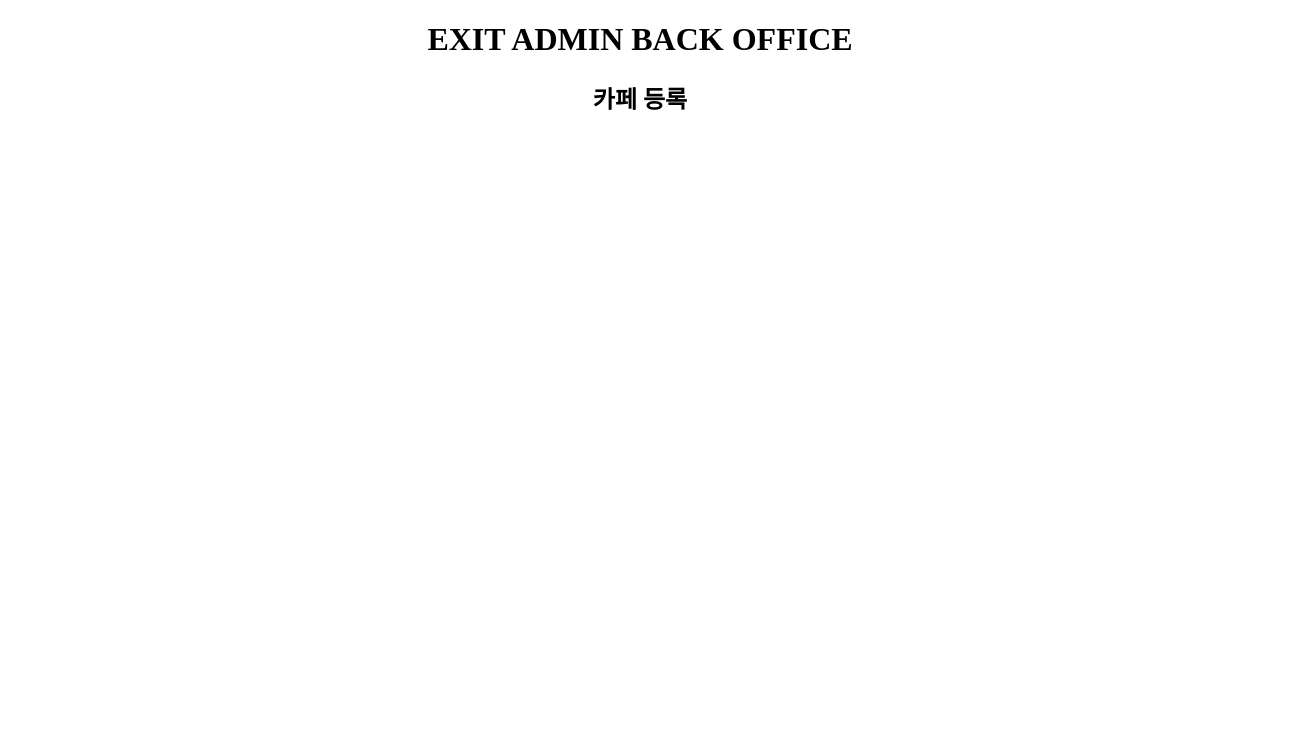
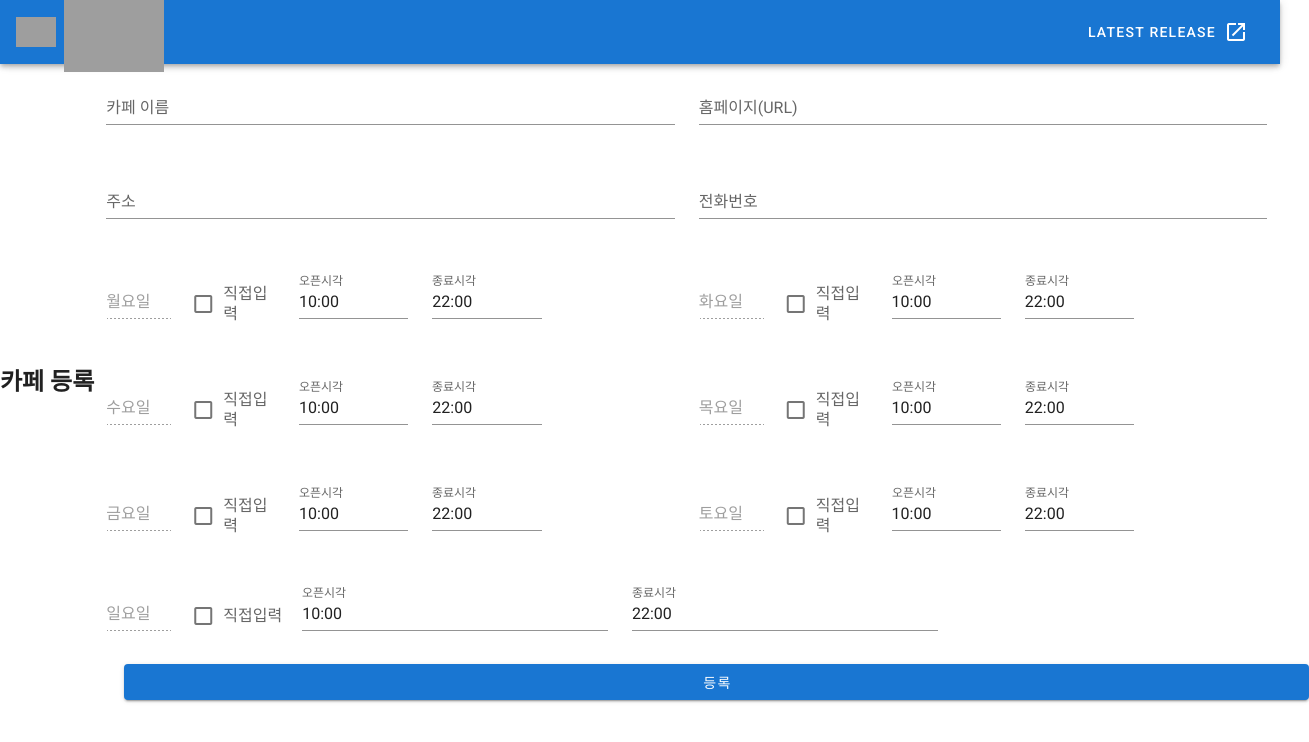
Before and after one commit to DDD-Community/jsonWeb-admin, a Vue app: page /register/cafe in a window 1280 px wide. Shown: the top 742 px of the page, 1309 px wide, since content can reach past the window. Built offline with nearby package versions, Linux system fonts and the light colour scheme; grey boxes are pictures that could not be loaded.

Commit message:
feat: add OpenHourInput component

```diff
--- a/package.json
+++ b/package.json
@@ -23,7 +23,11 @@
     "@vue/cli-service": "~5.0.0",
     "eslint": "^7.32.0",
     "eslint-plugin-vue": "^8.0.3",
-    "vue-template-compiler": "^2.6.14"
+    "sass": "~1.32.0",
+    "sass-loader": "^10.0.0",
+    "vue-cli-plugin-vuetify": "~2.5.8",
+    "vue-template-compiler": "^2.6.14",
+    "vuetify-loader": "^1.7.0"
   },
   "eslintConfig": {
     "root": true,
--- a/public/index.html
+++ b/public/index.html
@@ -1,11 +1,13 @@
 <!DOCTYPE html>
-<html lang="">
+<html lang="en">
   <head>
     <meta charset="utf-8">
     <meta http-equiv="X-UA-Compatible" content="IE=edge">
     <meta name="viewport" content="width=device-width,initial-scale=1.0">
     <link rel="icon" href="<%= BASE_URL %>favicon.ico">
     <title><%= htmlWebpackPlugin.options.title %></title>
+    <link rel="stylesheet" href="https://fonts.googleapis.com/css?family=Roboto:100,300,400,500,700,900">
+    <link rel="stylesheet" href="https://cdn.jsdelivr.net/npm/@mdi/font@latest/css/materialdesignicons.min.css">
   </head>
   <body>
     <noscript>
--- a/src/App.vue
+++ b/src/App.vue
@@ -1,17 +1,55 @@
 <template>
-  <div id="app">
-    <h1>EXIT ADMIN BACK OFFICE</h1>
-    <router-view></router-view>
-  </div>
+  <v-app>
+    <v-app-bar
+      app
+      color="primary"
+      dark
+    >
+      <div class="d-flex align-center">
+        <v-img
+          alt="Vuetify Logo"
+          class="shrink mr-2"
+          contain
+          src="https://cdn.vuetifyjs.com/images/logos/vuetify-logo-dark.png"
+          transition="scale-transition"
+          width="40"
+        />
+
+        <v-img
+          alt="Vuetify Name"
+          class="shrink mt-1 hidden-sm-and-down"
+          contain
+          min-width="100"
+          src="https://cdn.vuetifyjs.com/images/logos/vuetify-name-dark.png"
+          width="100"
+        />
+      </div>
+
+      <v-spacer></v-spacer>
+
+      <v-btn
+        href="https://github.com/vuetifyjs/vuetify/releases/latest"
+        target="_blank"
+        text
+      >
+        <span class="mr-2">Latest Release</span>
+        <v-icon>mdi-open-in-new</v-icon>
+      </v-btn>
+    </v-app-bar>
+
+    <v-main>
+      <router-view/>
+    </v-main>
+  </v-app>
 </template>
 
 <script>
+
 export default {
-  name: "App",
+  name: 'App',
+
+  data: () => ({
+    //
+  }),
 };
 </script>
-<style>
-body {
-  text-align: center;
-}
-</style>
--- /dev/null
+++ b/src/components/OpenHourInput.vue
@@ -0,0 +1,40 @@
+<template>
+  <div class="d-flex align-center">
+    <div class="d-flex align-center">
+      <v-text-field id="date" disabled :label="`${date}`"></v-text-field>
+    </div>
+    <div class="d-flex ml-5 mr-5">
+      <v-checkbox v-model="directInput" :label="'직접입력'"></v-checkbox>
+    </div>
+    <v-row v-if="!directInput">
+      <TimePicker :label="'오픈시각'"></TimePicker>
+      <TimePicker :label="'종료시각'"></TimePicker>
+    </v-row>
+    <v-row v-if="directInput">
+      <v-text-field>직접입력</v-text-field>
+    </v-row>
+  </div>
+</template>
+
+<script>
+import TimePicker from "@/components/TimePicker.vue";
+
+export default {
+  name: "OpenHourInput",
+  props: ["date"],
+  components: {
+    TimePicker,
+  },
+  data: () => ({
+    directInput: false,
+  }),
+  methods: {},
+  mounted() {},
+};
+</script>
+
+<style scoped>
+/deep/ #date {
+  width: 65px;
+}
+</style>
--- /dev/null
+++ b/src/components/TimePicker.vue
@@ -0,0 +1,56 @@
+<template>
+  <v-col cols="4" sm="6" md="4">
+    <v-dialog
+      ref="dialog"
+      v-model="timeModal"
+      :return-value.sync="time"
+      persistent
+      lazy
+      full-width
+      width="290px"
+    >
+      <template v-slot:activator="{ on }">
+        <v-text-field
+          v-model="time"
+          :label="`${label}`"
+          readonly
+          v-on="on"
+        ></v-text-field>
+      </template>
+      <v-time-picker
+        v-if="timeModal"
+        v-model="time"
+        full-width
+        :allowed-minutes="allowedMinutes"
+      >
+        <v-spacer></v-spacer>
+        <v-btn flat color="primary" @click="timeModal = false">Cancel</v-btn>
+        <v-btn flat color="primary" @click="set">OK</v-btn>
+      </v-time-picker>
+    </v-dialog>
+  </v-col>
+</template>
+
+<script>
+export default {
+  name: "TimePicker",
+  props: ["label"],
+  data: () => ({
+    time: "",
+    timeModal: false,
+  }),
+  methods: {
+    set() {
+      this.$refs.dialog.save(this.time);
+    },
+    allowedMinutes: (m) => m % 5 === 0,
+  },
+  mounted() {
+    if (this.label === "오픈시각") {
+      this.time = "10:00";
+    } else if (this.label === "종료시각") {
+      this.time = "22:00";
+    }
+  },
+};
+</script>
--- a/src/main.js
+++ b/src/main.js
@@ -1,18 +1,15 @@
 import Vue from "vue";
 import App from "./App.vue";
 import VueRouter from "vue-router";
-import routes from "@/routers/Router";
+import router from "./router";
+import vuetify from './plugins/vuetify'
 
 Vue.use(VueRouter);
 
 Vue.config.productionTip = false;
 
-const router = new VueRouter({
-  mode: "history",
-  routes,
-});
-
 new Vue({
-  render: (h) => h(App),
   router,
+  vuetify,
+  render: (h) => h(App)
 }).$mount("#app");
--- a/src/pages/RegisterCafePage.vue
+++ b/src/pages/RegisterCafePage.vue
@@ -1,16 +1,113 @@
 <template>
-  <div>
+  <div class="d-flex align-center">
     <h2>카페 등록</h2>
+    <v-form>
+      <v-container>
+        <v-row>
+          <v-col>
+            <v-text-field
+              v-model="cafeName"
+              label="카페 이름"
+              required
+            ></v-text-field>
+          </v-col>
+          <v-col>
+            <v-text-field
+              v-model="homepage"
+              label="홈페이지(URL)"
+              required
+            ></v-text-field>
+          </v-col>
+        </v-row>
+        <v-row>
+          <v-col>
+            <v-text-field
+              v-model="address"
+              label="주소"
+              required
+            ></v-text-field>
+          </v-col>
+          <v-col>
+            <v-text-field
+              v-model="tel"
+              label="전화번호"
+              required
+            ></v-text-field>
+          </v-col>
+        </v-row>
+        <v-row>
+          <v-col>
+            <OpenHourInput :date="'월요일'"></OpenHourInput>
+          </v-col>
+          <v-col>
+            <OpenHourInput :date="'화요일'"></OpenHourInput>
+          </v-col>
+        </v-row>
+        <v-row>
+          <v-col>
+            <OpenHourInput :date="'수요일'"></OpenHourInput>
+          </v-col>
+          <v-col>
+            <OpenHourInput :date="'목요일'"></OpenHourInput>
+          </v-col>
+        </v-row>
+        <v-row>
+          <v-col>
+            <OpenHourInput :date="'금요일'"></OpenHourInput>
+          </v-col>
+          <v-col>
+            <OpenHourInput :date="'토요일'"></OpenHourInput>
+          </v-col>
+        </v-row>
+        <v-row>
+          <v-col>
+            <OpenHourInput :date="'일요일'"></OpenHourInput>
+          </v-col>
+        </v-row>
+      </v-container>
+      <v-btn block color="primary" @click="registerCafe">등록</v-btn>
+    </v-form>
   </div>
 </template>
 
 <script>
+import OpenHourInput from "@/components/OpenHourInput.vue";
+
 export default {
   name: "registerCafe",
-  props: {
-    msg: String,
+  components: {
+    OpenHourInput,
   },
+  data() {
+    return {
+      checkbox: false,
+      cafeName: "",
+      homepage: "",
+      address: "",
+      tel: "",
+    };
+  },
+  methods: {
+    registerCafe() {
+      const form = {
+        cafeName: this.cafeName,
+        homepage: this.homepage,
+        address: this.address,
+        tel: this.tel,
+      };
+      console.log(form);
+    },
+  },
+  computed: {},
 };
 </script>
 
-<style scoped></style>
+<style scoped>
+/deep/ .v-btn {
+  margin-left: 30px;
+}
+
+v-text-field {
+  width: 100px;
+}
+</style>
--- /dev/null
+++ b/src/plugins/vuetify.js
@@ -0,0 +1,7 @@
+import Vue from 'vue';
+import Vuetify from 'vuetify/lib/framework';
+
+Vue.use(Vuetify);
+
+export default new Vuetify({
+});
--- a/vue.config.js
+++ b/vue.config.js
@@ -1,4 +1,6 @@
 const { defineConfig } = require('@vue/cli-service')
 module.exports = defineConfig({
-  transpileDependencies: true
+  transpileDependencies: [
+    'vuetify'
+  ]
 })
```
Also changed, not shown: src/components/HelloWorld.vue (+145 -52 lines), src/router/index.js (renamed from src/routers/Router.js, +7 -1 lines), src/assets/logo.svg (added), 1 other file (tests, documents, lock files or other folders).
